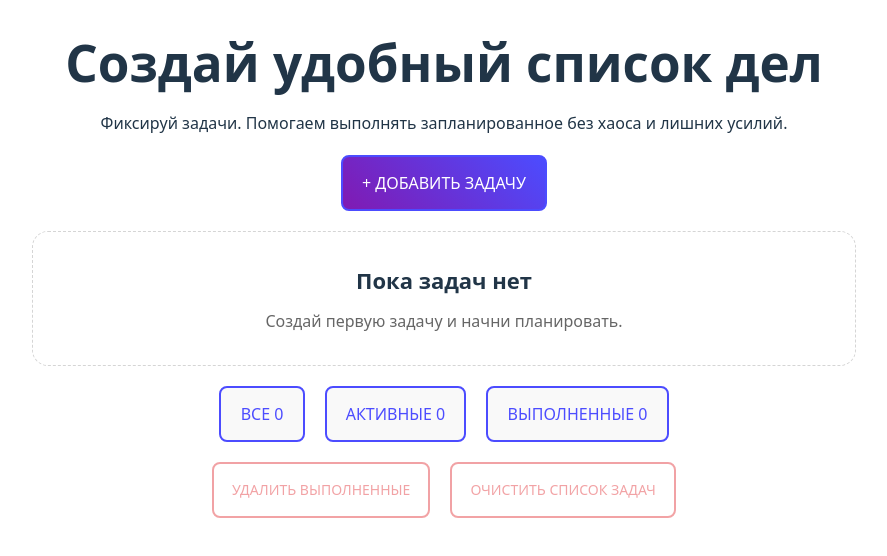
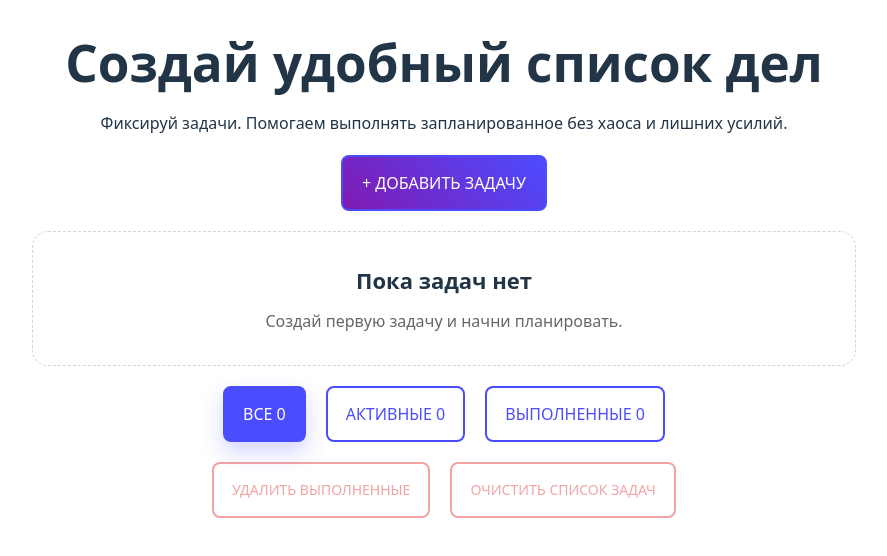
Before and after one commit to vilenan/todo-app, a React (Vite) app: page / in a window 1280 px wide. Shown: the top 556 px of the page, without its empty margins (196-1083 px from the left). Built offline with nearby package versions, Linux system fonts and the light colour scheme.

Commit message:
highlight active todo filter

```diff
--- a/src/App.module.css
+++ b/src/App.module.css
@@ -26,9 +26,29 @@
   border: 2px solid #4c4cff;
   border-radius: 8px;
   height: 56px;
+  padding: 0 18px;
+  background: transparent;
   color: #4c4cff;
   text-transform: uppercase;
   font-size: 16px;
+  cursor: pointer;
+  transition:
+    transform 0.15s ease,
+    box-shadow 0.15s ease,
+    background 0.15s ease,
+    color 0.15s ease;
+}
+
+.button:hover {
+  transform: translateY(-1px);
+  background: rgba(76, 76, 255, 0.08);
+  box-shadow: 0 6px 16px rgba(76, 76, 255, 0.18);
+}
+
+.buttonActive {
+  background: #4c4cff;
+  color: #fff;
+  box-shadow: 0 10px 22px rgba(76, 76, 255, 0.24);
 }
 
 .clearButton {
--- a/src/App.tsx
+++ b/src/App.tsx
@@ -257,19 +257,22 @@ function App() {
 
         <div className={styles.controls}>
           <button
-            className={styles.button}
+            className={`${styles.button} ${filter === 'all' ? styles.buttonActive : ''}`}
+            aria-pressed={filter === 'all'}
             onClick={() => handleFilterChange('all')}
           >
             Все {todos.length}
           </button>
           <button
-            className={styles.button}
+            className={`${styles.button} ${filter === 'active' ? styles.buttonActive : ''}`}
+            aria-pressed={filter === 'active'}
             onClick={() => handleFilterChange('active')}
           >
             Активные {activeCount}
           </button>
           <button
-            className={styles.button}
+            className={`${styles.button} ${filter === 'completed' ? styles.buttonActive : ''}`}
+            aria-pressed={filter === 'completed'}
             onClick={() => handleFilterChange('completed')}
           >
             Выполненные {doneCount}
```
